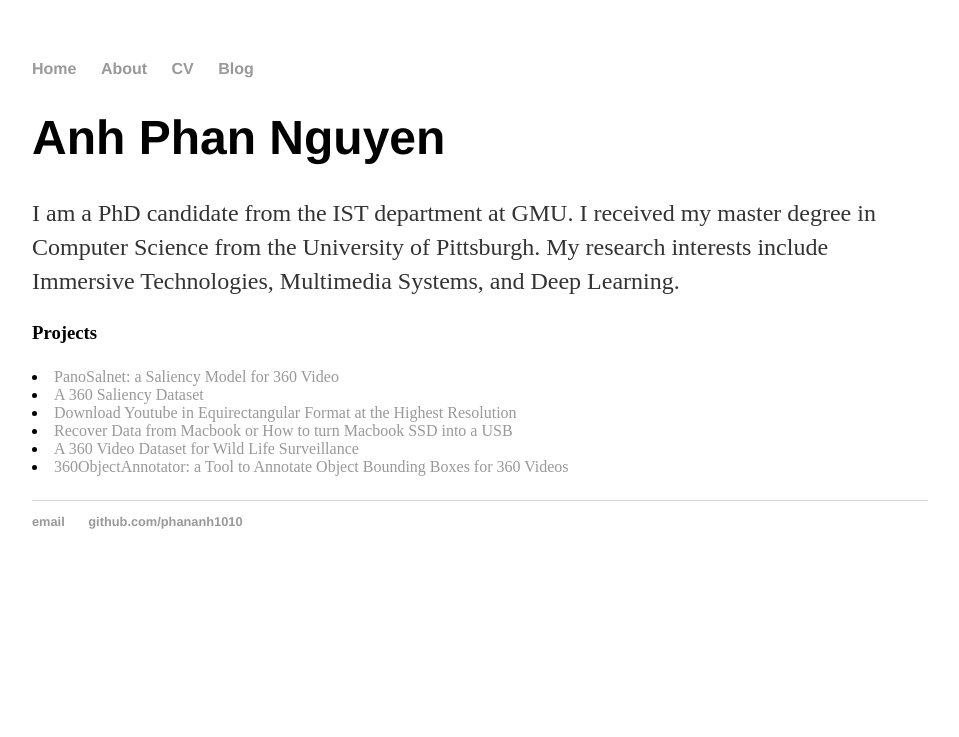
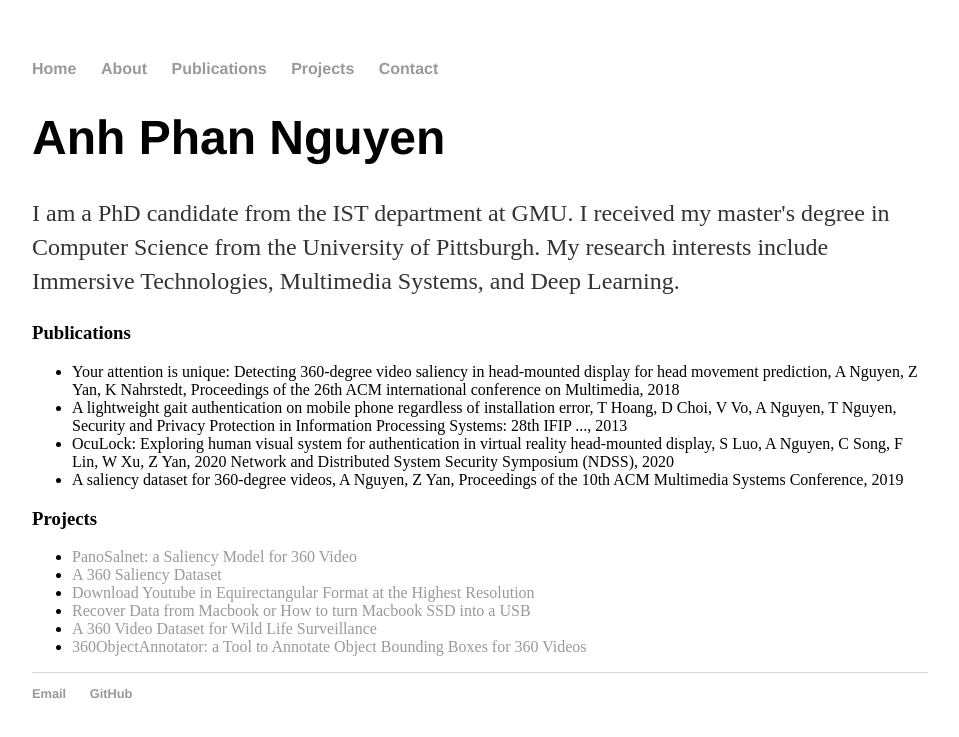
Before and after one commit to phananh1010/phananh1010.github.io, a Jekyll site: the page index.html, which Jekyll copies as it is, in a window 1280 px wide. Shown: the top 737 px of the page, without its empty margins (160-1119 px from the left). Built offline with Jekyll 4.4.1, drawn with Linux system fonts in a browser that asks for light colours.

Commit message:
Update index.html

```diff
--- a/index.html
+++ b/index.html
@@ -1,7 +1,7 @@
+<!DOCTYPE html>
 <html>
 <head>
   <title>Anh Phan Nguyen</title>
-		<!-- link to main stylesheet -->
   <link rel="stylesheet" type="text/css" href="/css/main.css">
 </head>
 <body>
@@ -9,38 +9,50 @@
     <ul>
       <li><a href="/">Home</a></li>
       <li><a href="/about">About</a></li>
-        		<li><a href="/cv">CV</a></li>
-        		<li><a href="/blog">Blog</a></li>
+      <li><a href="/publications">Publications</a></li>
+      <li><a href="/projects">Projects</a></li>
+      <li><a href="/contact">Contact</a></li>
     </ul>
   </nav>
+
   <div class="container">
     <div class="blurb">
       <h1>Anh Phan Nguyen</h1>
       <p>
-				    I am a PhD candidate from the IST department at GMU. I received my master degree in Computer Science from the University of Pittsburgh. My research interests include Immersive Technologies, Multimedia Systems, and Deep Learning.
+        I am a PhD candidate from the IST department at GMU. I received my master's degree in Computer Science from the University of Pittsburgh. My research interests include Immersive Technologies, Multimedia Systems, and Deep Learning.
       </p>
-    		</div><!-- /.blurb -->
-		</div><!-- /.container -->
+    </div>
+  </div>
 
+  <div class="container">
+    <div class="blurb">
+      <h3>Publications</h3>
+      <ul>
+        <li>Your attention is unique: Detecting 360-degree video saliency in head-mounted display for head movement prediction, A Nguyen, Z Yan, K Nahrstedt, Proceedings of the 26th ACM international conference on Multimedia, 2018</li>
+        <li>A lightweight gait authentication on mobile phone regardless of installation error, T Hoang, D Choi, V Vo, A Nguyen, T Nguyen, Security and Privacy Protection in Information Processing Systems: 28th IFIP ..., 2013</li>
+        <li>OcuLock: Exploring human visual system for authentication in virtual reality head-mounted display, S Luo, A Nguyen, C Song, F Lin, W Xu, Z Yan, 2020 Network and Distributed System Security Symposium (NDSS), 2020</li>
+        <li>A saliency dataset for 360-degree videos, A Nguyen, Z Yan, Proceedings of the 10th ACM Multimedia Systems Conference, 2019</li>
+      </ul>
+    </div>
+  </div>
+
+  <div class="container">
     <div class="blurb">
       <h3>Projects</h3>
-			    <p>
+      <ul>
         <li><a href="https://phananh1010.github.io/PanoSalNet">PanoSalnet: a Saliency Model for 360 Video</a></li>
         <li><a href="https://phananh1010.github.io/PanoSaliency">A 360 Saliency Dataset</a></li>
         <li><a href="https://phananh1010.github.io/download-equirectangular-youtube-video/">Download Youtube in Equirectangular Format at the Highest Resolution</a></li>
         <li><a href="https://phananh1010.github.io/recover-macbook-ssd">Recover Data from Macbook or How to turn Macbook SSD into a USB</a></li>
         <li><a href="https://phananh1010.github.io/360VR-wildlife-surveillance">A 360 Video Dataset for Wild Life Surveillance</a></li>
-                    <li><a href="https://phananh1010.github.io/360-object-detection-annotation/">360ObjectAnnotator: a Tool to Annotate Object Bounding Boxes for 360 Videos</a>
-
-
-			    </p>
-    		</div><!-- /.blurb -->
-		</div><!-- /.container -->
-
+        <li><a href="https://phananh1010.github.io/360-object-detection-annotation/">360ObjectAnnotator: a Tool to Annotate Object Bounding Boxes for 360 Videos</a></li>
+      </ul>
+    </div>
+  </div>
   <footer>
     <ul>
-        		<li><a href="mailto:phananh1010@yahoo.com">email</a></li>
-        		<li><a href="https://github.com/phananh1010">github.com/phananh1010</a></li>
+      <li><a href="mailto:phananh1010@yahoo.com">Email</a></li>
+      <li><a href="https://github.com/phananh1010">GitHub</a></li>
     </ul>
   </footer>
 </body>
```
Lines whose indentation alone changed are shown as unchanged.
